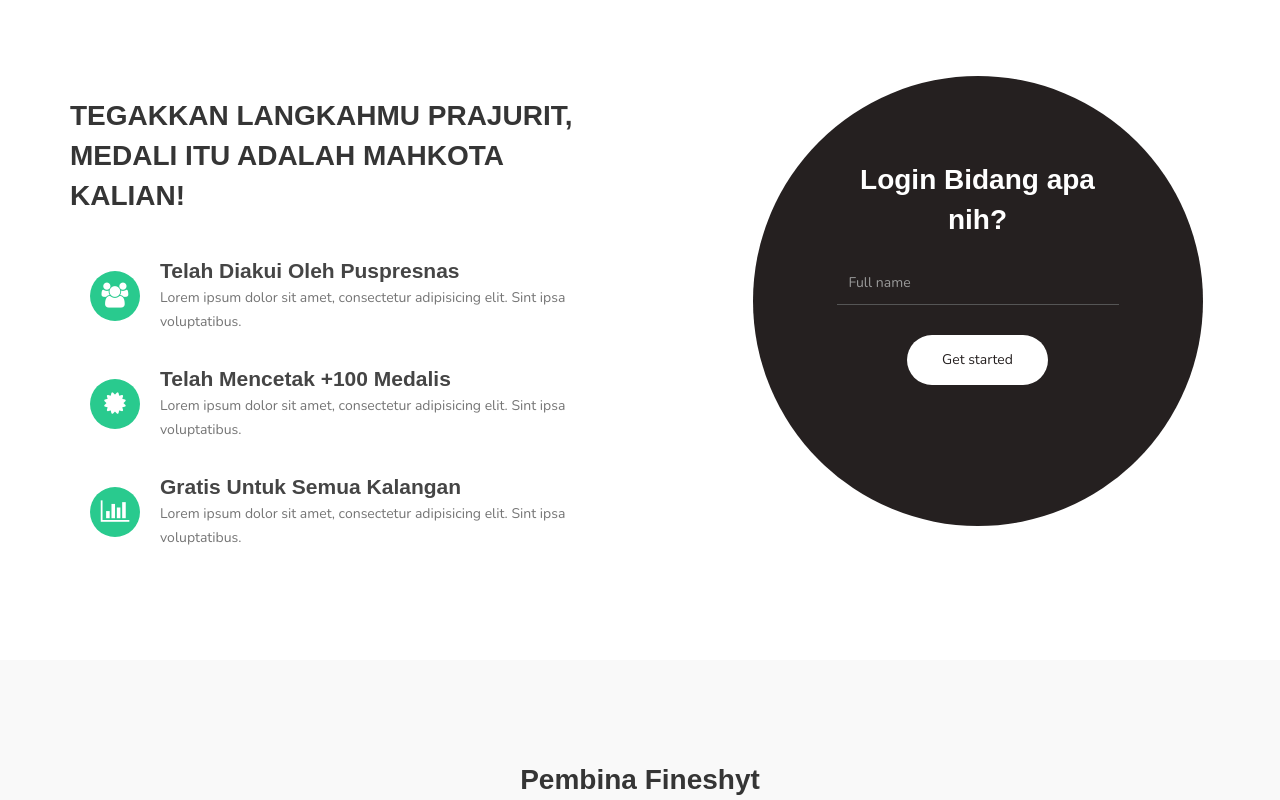
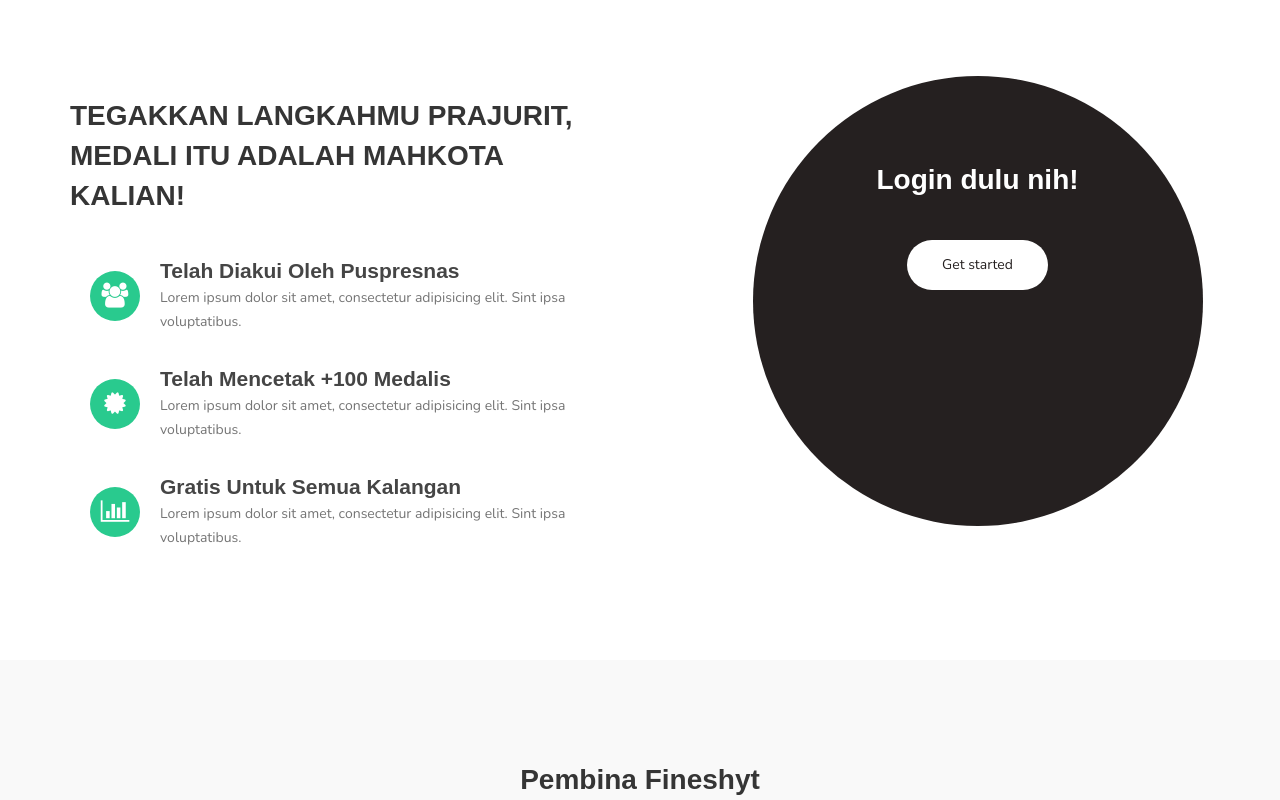
Before and after one commit to farihtubika-hash/profileweb, a plain HTML site: page index.html in a window 1280 px wide. Shown: the part 1313-2113 px from the top of the page. Drawn offline with nearby package versions, Linux system fonts and the light colour scheme; a script that the page names is missing; a web font is replaced by a local one.

Commit message:
Update index.html

```diff
--- a/index.html
+++ b/index.html
@@ -62,7 +62,6 @@ https://templatemo.com/tm-516-known
                          <li><a href="#courses" class="smoothScroll">Materi</a></li>
                          <li><a href="#testimonial" class="smoothScroll">Ulasan</a></li>
                          <li><a href="#contact" class="smoothScroll">Kontak Kami</a></li>
-                         <li><a href="/login" class="btn-login">Login</a></li>
                     </ul>
                     <ul class="nav navbar-nav navbar-right">
                          <li><a href="#"><i class="fa fa-phone"></i> +65 2244 1100</a></li>
@@ -190,8 +189,7 @@ https://templatemo.com/tm-516-known
                     <div class="col-md-offset-1 col-md-4 col-sm-12">
                          <div class="entry-form">
                               <form action="#" method="post">
-                                   <h2>Login Bidang apa nih?</h2>
-                                   <input type="text" name="full name" class="form-control" placeholder="Full name" required="">
+                                   <h2>Login dulu nih!</h2>
 
                                    <button class="submit-btn form-control" id="form-submit" onclick="location.href='https://farihtubika-hash.github.io/profileweb/login/'">Get started</button>
                               </form>
```
